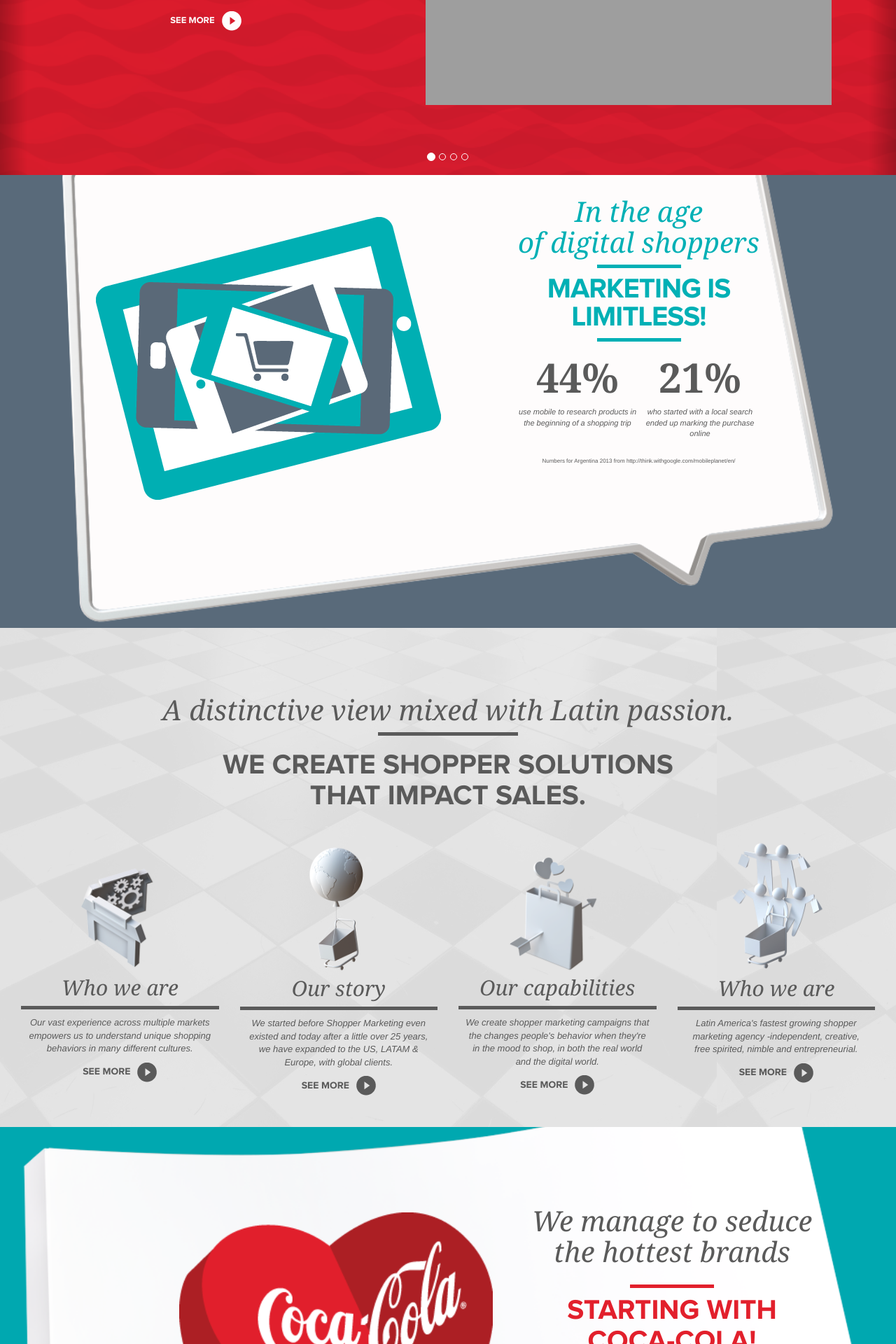
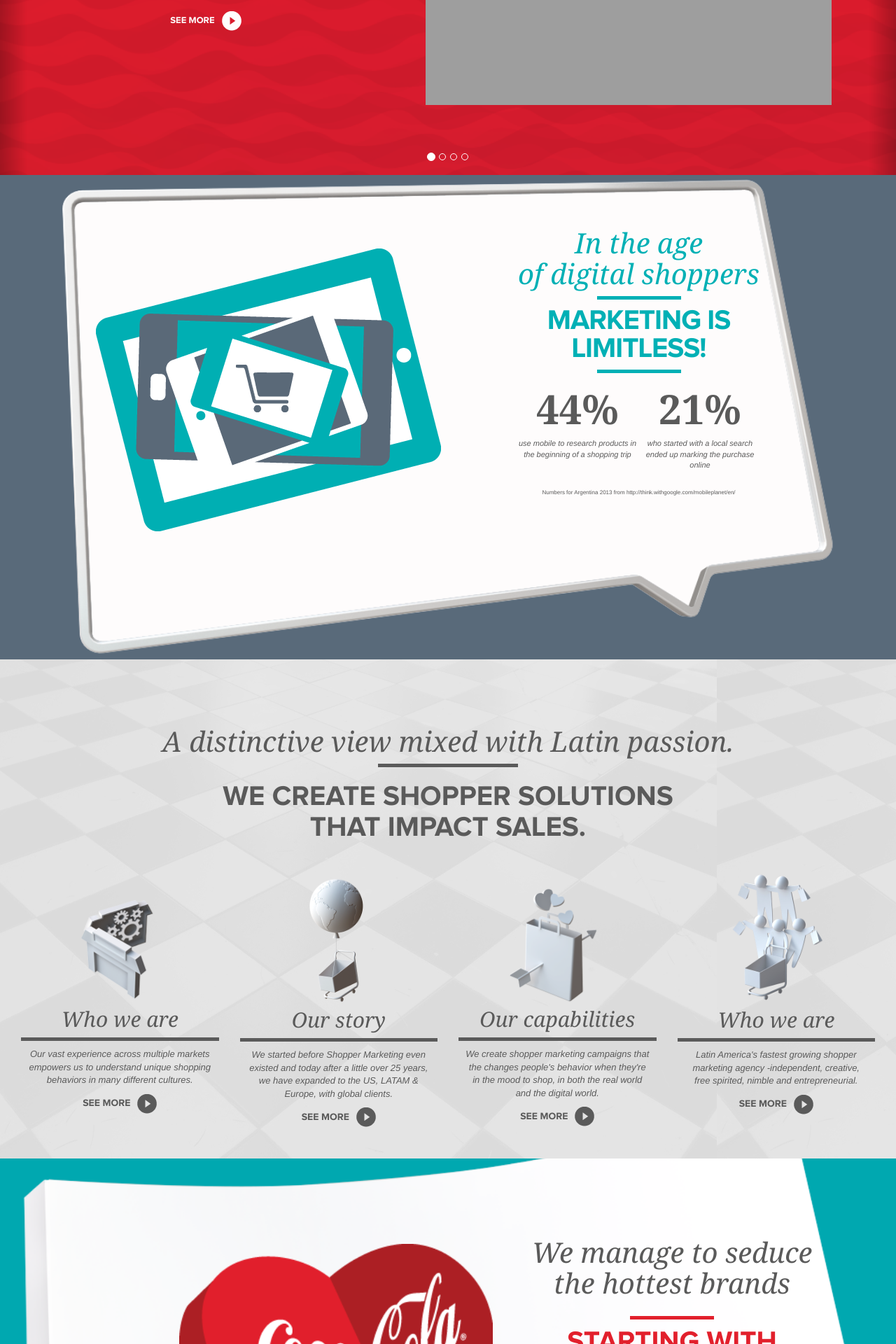
Before and after one commit to ddealers/vlt, a PHP site: page / in a window 1280 px wide. Shown: the part 396-2316 px from the top of the page at 70% size. Run offline with PHP 8.4, Linux system fonts and the light colour scheme; data that the repository does not hold is empty; some libraries are stand-ins or nearby versions; some web fonts are replaced; grey boxes are pictures that could not be loaded.

Commit message:
all ready

```diff
--- a/css/style.css
+++ b/css/style.css
@@ -367,7 +367,7 @@ img.r-s-i{
 	background: url(../img/bgpage-about.jpg) repeat-y;
 }
 .main{
-	padding-top: 100px;
+	/*padding-top: 100px;*/
 }
 .main ul.smooth{
 	position: fixed;
@@ -645,7 +645,8 @@ h1 span{
 }
 div.row.featurette{
 	background: #596a7a;
-	margin-top: -10px;
+	/*margin-top: -10px;*/
+	margin-top: 95px;
 }
 h3.verde{
 	font-size: 20px;
@@ -1225,12 +1226,14 @@ img.marca-c{
 }
 p.marcas{
 	/*font-weight: bold;*/
+	font-family: 'proximanova-bold';
 	font-size: 20px;
 	text-align: center;
 	margin: 26% 0 0;
 }
 p.leyenda{
 	/*font-weight: bold;*/
+	font-family: 'proximanova-bold';
 	font-size: 20px;
 	text-align: center;
 	border-top: 5px solid #00b0b5;
```
